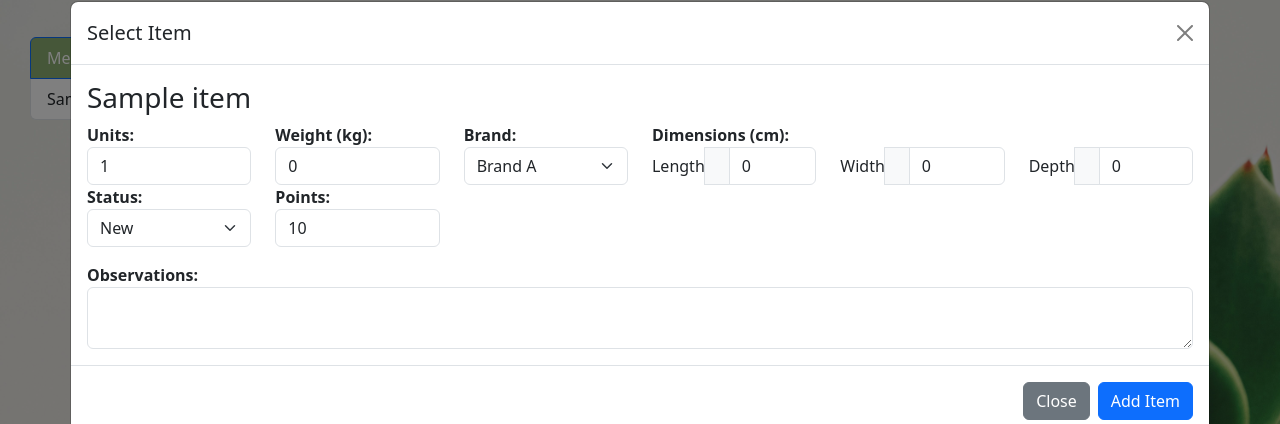
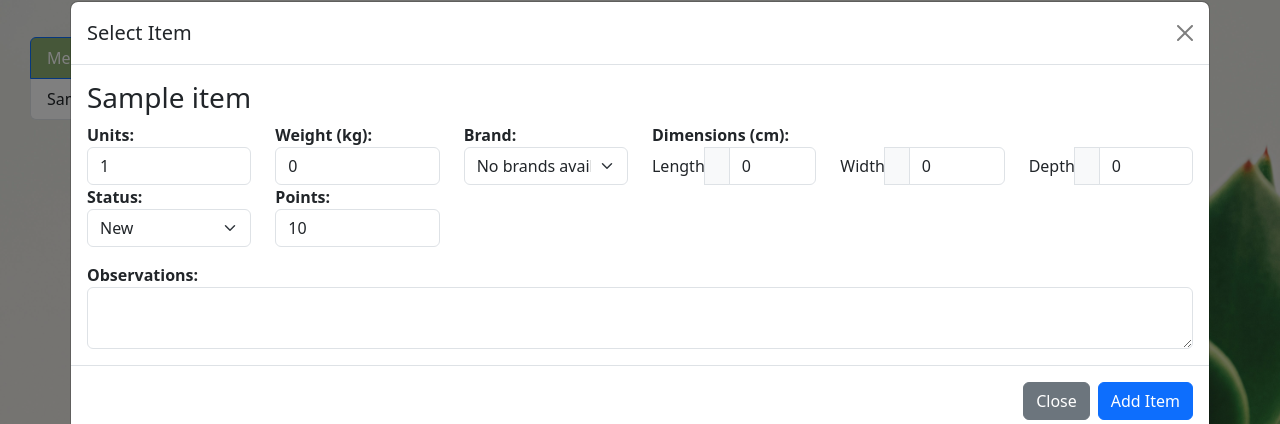
Before and after one commit to Guillemtejonestalella/EcoRecycleProject, a Django app: page /products in a window 1280 px wide, after a click on "Select". Shown: the part 181-605 px from the top of the page. Run offline with Django 5.2, Linux system fonts and the light colour scheme; a user stored in the database is signed in; tables that the repository leaves empty hold one stand-in row (values such as "Sample post"); grey boxes marked "Sample" are stand-in pictures; some libraries are stand-ins or nearby versions.

Commit message:
[In progress] selectItemModal (brands)

```diff
--- a/ecoApp/templates/ecoApp/products.html
+++ b/ecoApp/templates/ecoApp/products.html
@@ -127,12 +127,22 @@
                             <input type="text" value="0" class="form-control">
                         </div>
                         <div class="col-md-2">
-                            <label><strong>Brand:</strong></label>
-                            <select class="form-select">
-                                <option value="BrandA">Brand A</option>
-                                <option value="BrandB">Brand B</option>
-                                <option value="BrandC">Brand C</option>
-                            </select>
+                          <label><strong>Brand:</strong></label>
+                          <select class="form-select">
+                            {% if item.Category.id == 3 %}
+                                {% for marca in brands.3 %}
+                                    <option value="{{ marca }}">{{ marca }}</option>
+                                {% endfor %}
+                            {% elif item.Category.id == 4 %}
+                                {% for marca in brands.4 %}
+                                    <option value="{{ marca }}">{{ marca }}</option>
+                                {% endfor %}
+                            {% else %}
+                                <option>No brands available for this category</option>
+                            {% endif %}
+                        </select>
+
+
                         </div>
                         <div class="col-md-6">
                           <label><strong>Dimensions (cm):</strong></label>
--- a/ecoApp/views.py
+++ b/ecoApp/views.py
@@ -63,8 +63,8 @@ def products(request, category_id=None):
          items = Item.objects.all()
     categories = Category.objects.all()
     brands = {
-        3: ["samsung", "LG", "Bosch", "Siemens", "Panasonic", "Dyson", "Beko", "AEG", "Electrolux", "Whirlpool"],
-        4: ["samsung", "huawei", "Apple", "Sony", "LG", "Dell", "HP", "Lenovo", "Microsoft", "Google", "Panasonic",
+        3: ["Samsung", "LG", "Bosch", "Siemens", "Panasonic", "Dyson", "Beko", "AEG", "Electrolux", "Whirlpool"],
+        4: ["Samsung", "Huawei", "Apple", "Sony", "LG", "Dell", "HP", "Lenovo", "Microsoft", "Google", "Panasonic",
             "Bose", "Canon", "Nikon", "GoPro", "Philips", "Logitech", "Asus", "MSI", "Toshiba", "Razer"],
     }
     return render(request, 'ecoApp/products.html', {"items": items, "categories": categories, "brands": brands})
```
